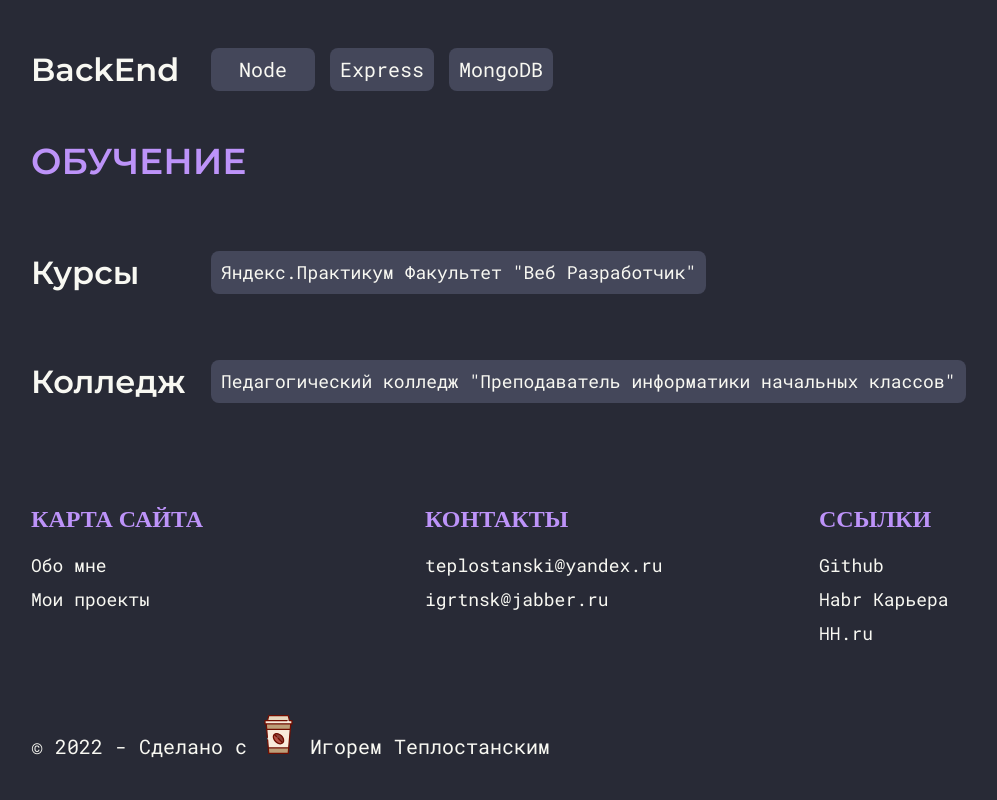
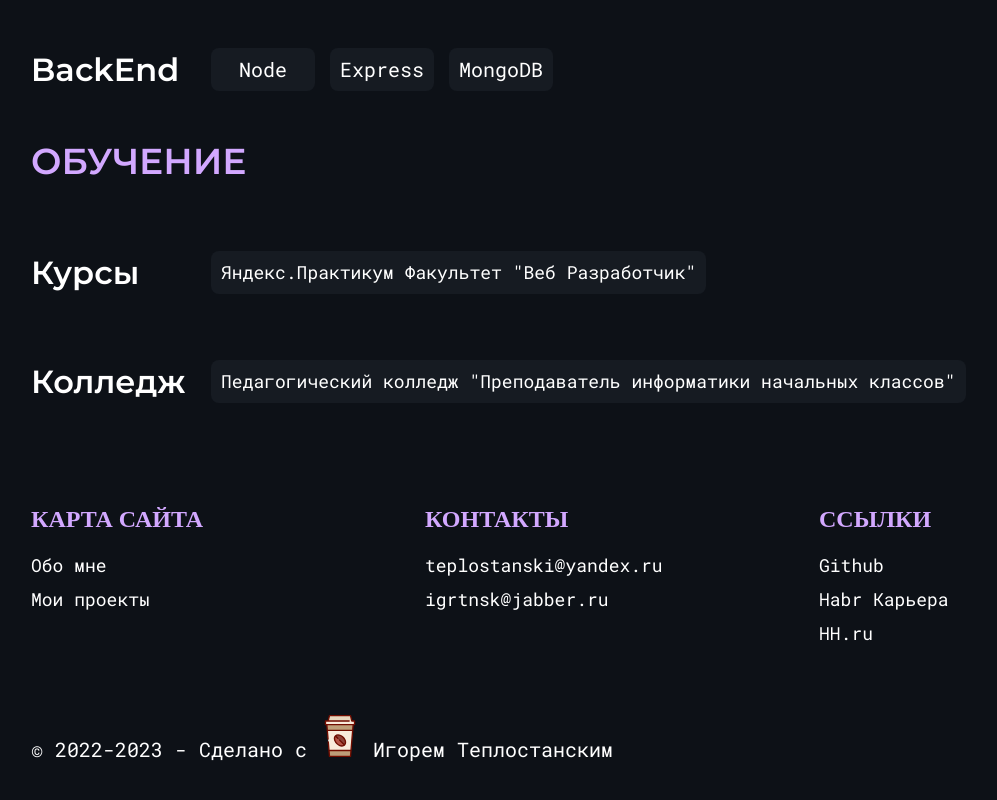
Before and after one commit to teplostanski/teplostanski.dev, a React (Create React App) app: page /#/about in a window 1280 px wide. Shown: the part 594-1394 px from the top of the page, without its empty margins (33-1030 px from the left). Built offline with nearby package versions, Linux system fonts and the light colour scheme; a web font is replaced by a local one.

Commit message:
Изменяет цветовую палитру

```diff
--- a/src/components/App/App.css
+++ b/src/components/App/App.css
@@ -7,10 +7,10 @@
 }
 
 :root {
-  --dark-bg: #282a36;
-  --gray-1: #f8f8f2;
-  --deep-dark: #44475a;
-  --purple: #bd93f9;
+  --dark-bg: #0d1117;
+  --gray-1: #ffffff;
+  --deep-dark: #161B22;
+  --purple: #d2a8ff;
 }
 
 html {
--- a/src/components/Footer/Footer.js
+++ b/src/components/Footer/Footer.js
@@ -60,7 +60,7 @@ export default function Footer() {
       </div>
       <div className="copyright">
         <p className="copyright__text">
-          © 2022 - Сделано с{' '}
+          © 2022-2023 - Сделано с{' '}
           <img className="copyright__icon" src={love} alt="любовью" /> Игорем
           Теплостанским
         </p>
--- a/src/components/ProjectItem/ProjectItem.css
+++ b/src/components/ProjectItem/ProjectItem.css
@@ -4,7 +4,7 @@
   border-radius: 12px;
   overflow: hidden;
   display: inline-block;
-  border: 3px solid var(--purple);
+  border: 2px solid var(--purple);
 }
 
 .project-item__img img {
```
